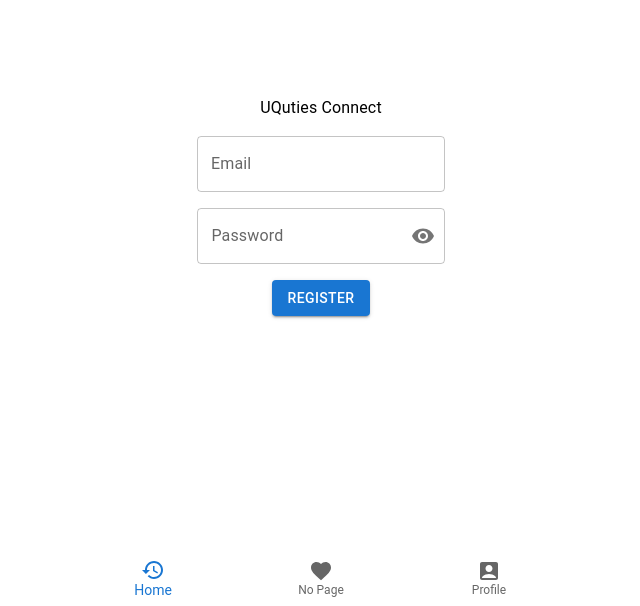
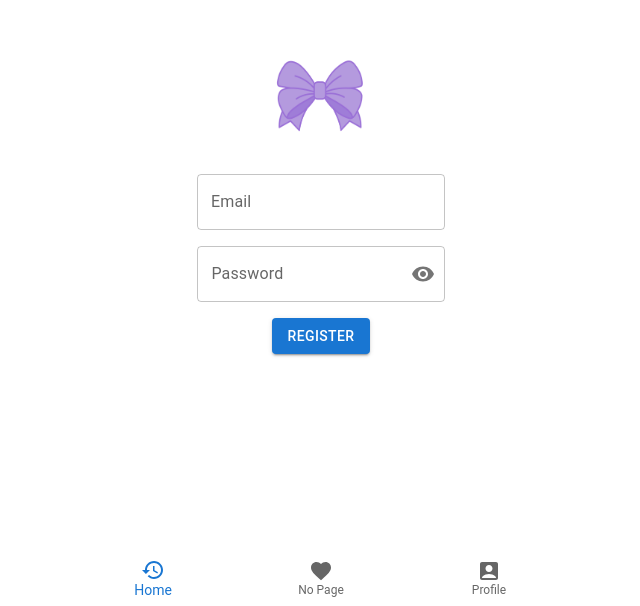
Before and after one commit to Quarter-645/UQutiesConnect, a React (Create React App) app in the folder userinterface/: page /register in a window 1280 px wide. Shown: the part 194-800 px from the top of the page, without its empty margins (319-959 px from the left). Built offline with nearby package versions, Linux system fonts and the light colour scheme.

Commit message:
logo added

```diff
--- a/userinterface/src/pages/Register.js
+++ b/userinterface/src/pages/Register.js
@@ -1,7 +1,7 @@
 import React, { useState } from "react";
 import { useNavigate } from "react-router-dom";
 import { Box, Button, Grid, TextField, Typography } from "@mui/material";
-import { Password } from "../components";
+import { Logo, Password } from "../components";
 
 const Register = () => {
   const navigate = useNavigate();
@@ -43,8 +43,7 @@ const Register = () => {
           alignItems="center"
         >
           <Grid item xs={12}>
-            {/* icon */}
-            <Typography>UQuties Connect</Typography>
+            <Logo />
           </Grid>
           <Grid item xs={12}>
             <TextField
```
